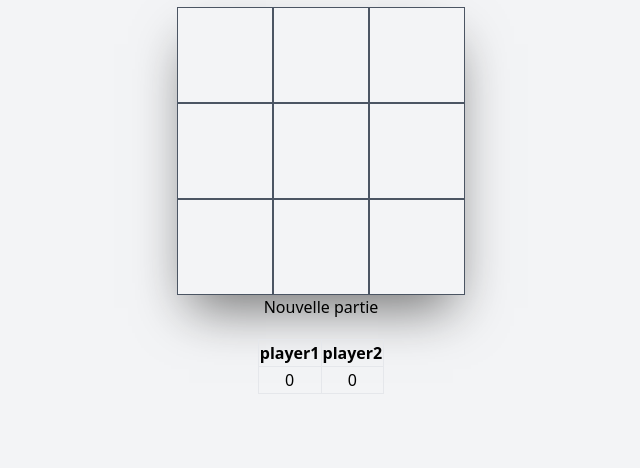
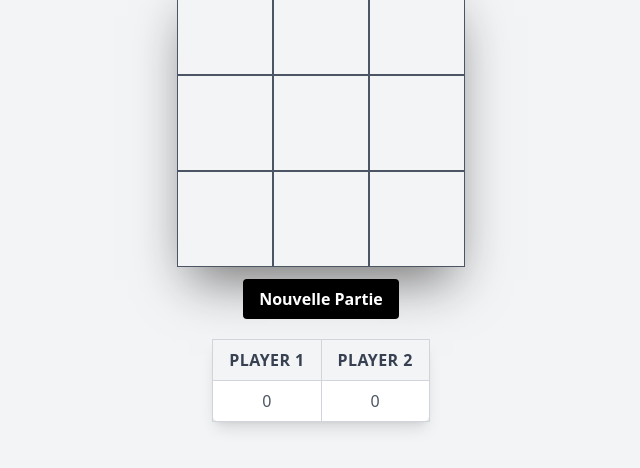
Before and after one commit to leon-morival/morpion, a website: page index.html in a window 1280 px wide. Shown: the part 250-718 px from the top of the page, without its empty margins (319-959 px from the left). Drawn offline with nearby package versions, Linux system fonts and the light colour scheme; files that its build step writes are made by us from their sources.

Commit message:
feat: tailwind css

```diff
--- a/index.html
+++ b/index.html
@@ -20,7 +20,7 @@
     <!-- Le conteneur du texte centré -->
     <div class="text-center mb-6">
       <h1
-        class="mb-4 text-4xl font-extrabold leading-none tracking-tight text-gray-900 md:text-5xl lg:text-6xl dark:text-white"
+        class="mb-4 text-4xl font-extrabold leading-none tracking-tight text-gray-900 md:text-5xl lg:text-6xl"
       >
         Morpion
       </h1>
@@ -65,23 +65,49 @@
         class="cell border border-gray-600 flex items-center justify-center cursor-pointer hover:bg-gray-200"
       ></div>
     </div>
-    <!-- <div id="player1"></div>
-    <div id="player2"></div> -->
-    <button id="resetGame" onclick="cleanGame(true)">Nouvelle partie</button>
-    <table class="table-auto border text-center mt-5">
-      <thead>
-        <tr class="border">
-          <th class="border">player1</th>
-          <th class="border">player2</th>
+    <button
+      class="bg-black mt-3 hover:bg-gray-900 text-white font-bold py-2 px-4 rounded"
+      id="resetGame"
+      onclick="cleanGame(true)"
+    >
+      Nouvelle Partie
+    </button>
+
+    <table
+      class="table-auto border-collapse border border-gray-300 mx-auto text-center mt-5 bg-white shadow-lg rounded-lg"
+    >
+      <thead class="bg-gray-100">
+        <tr>
+          <th
+            class="border border-gray-300 px-4 py-2 text-gray-700 font-semibold uppercase tracking-wide"
+          >
+            Player 1
+          </th>
+          <th
+            class="border border-gray-300 px-4 py-2 text-gray-700 font-semibold uppercase tracking-wide"
+          >
+            Player 2
+          </th>
         </tr>
       </thead>
       <tbody>
         <tr>
-          <td id="player1" class="border"></td>
-          <td id="player2" class="border"></td>
+          <td
+            id="player1"
+            class="border border-gray-300 px-4 py-2 text-gray-600"
+          >
+            --
+          </td>
+          <td
+            id="player2"
+            class="border border-gray-300 px-4 py-2 text-gray-600"
+          >
+            --
+          </td>
         </tr>
       </tbody>
     </table>
+
     <script src="./js/GestionTours.js"></script>
   </body>
 </html>
--- a/js/GestionTours.js
+++ b/js/GestionTours.js
@@ -60,7 +60,6 @@ function checkWin() {
 
 function cleanGame(reset = false) {
   if (reset == true) {
-    alert("test");
     displayScore1.textContent = 0;
     displayScore2.textContent = 0;
     scorePlayer1 = 0;
@@ -70,8 +69,7 @@ function cleanGame(reset = false) {
   player2 = [];
   currentPlayer = '<i class="fa-solid fa-x fa-xl"></i>';
   cells.forEach((cell) => {
-    cell.innerHTML = ""; // Supprime tout contenu
-    cell.removeAttribute("forme"); // Supprime les attributs éventuels
+    cell.innerHTML = "";
   });
   cellCount = 0;
 }
```
